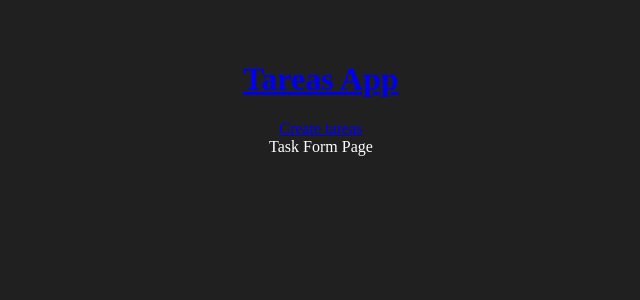
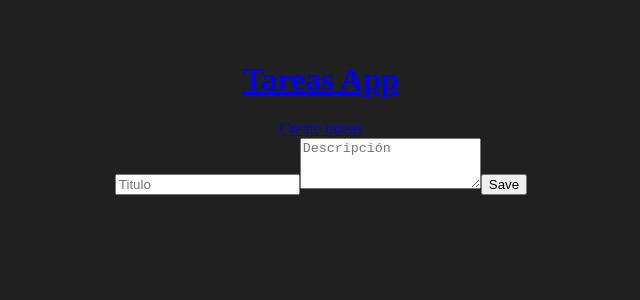
Before and after one commit to KurumiTokisaki453/ReactxDjango, a React (Vite) app in the folder frondend/: page /pages-form in a window 1280 px wide. Shown: the top 300 px of the page, without its empty margins (319-959 px from the left). Built offline with nearby package versions, Linux system fonts and the light colour scheme.

Commit message:
Crear y mostrar Tareas en pantalla

```diff
--- a/frondend/src/api/task.api.js
+++ b/frondend/src/api/task.api.js
@@ -1,7 +1,7 @@
-import axios from 'axios'
+import axios from "axios";
+const tasksApi = axios.create({
+  baseURL: 'http://127.0.0.1:8000/backend/urls-v1/task/'
+})
 
-export const getAllTasks = () => {
-  // axios.get('http://127.0.0.1:8000/backend/urls-v1/task/')
-  // axios.get('http://localhost:8000/backend/urls-v2/cliente/');
-  return axios.get('http://127.0.0.1:8000/backend/urls-v1/task/')
-}
+export const getAllTasks = () => tasksApi.get("/");
+export const createTask = (task) => tasksApi.post("/", task);
--- a/frondend/src/components/TaskCard.jsx
+++ b/frondend/src/components/TaskCard.jsx
@@ -1,8 +1,8 @@
-export function TaskCard({ tareas }) {
+export function TaskCard({ tarea }) {
   return (
-    <div key={tareas.id}>
-      <h1>{tareas.title}</h1>
-      <p>{tareas.descripcion}</p>
+    <div key={tarea.id}>
+      <h1>{tarea.title}</h1>
+      <p>{tarea.descripcion}</p>
     </div>
   )
 }
--- a/frondend/src/components/TasksList.jsx
+++ b/frondend/src/components/TasksList.jsx
@@ -9,14 +9,17 @@ export function TasksList() {
     async function loadTasks() {
       const resp = await getAllTasks();
       setTareas(resp.data)
+      console.log("Aquí abajo mi lista de arrays => [ {},{},...]");
       console.log(resp);
+      console.log("Aquí abajo mis datos a mostrar (TaskCard)");
+      console.log(resp.data);
     }
     loadTasks();
   }, []);
 
   return <div><br />
-    {tareas.map(tareas => (
-      <TaskCard tareas={tareas}/>
+    {tareas.map(tarea => (
+      <TaskCard key={tarea.id} tarea={tarea}/>
     ))}
     </div>
 }
--- a/frondend/src/pages/TaskFormPage.jsx
+++ b/frondend/src/pages/TaskFormPage.jsx
@@ -1,9 +1,42 @@
-
+import { useForm } from 'react-hook-form'
+import { createTask } from '../api/task.api';
+import { useNavigate } from 'react-router-dom'
 
 export function TaskFormPage() {
+  const {
+    register,
+    handleSubmit,
+    formState : {errors}
+  } = useForm();
+
+  const navegar = useNavigate();
+
+  const onSubmit = handleSubmit(async data => {
+    const responde = await createTask(data)
+    console.log("Aquí abajo de TaskFormPage.");
+    console.log(responde);
+    console.log("Aquí arriba de TaskFormPage.");
+    navegar("/pages");
+  })
+
   return (
-    <>
-    <div>Task Form Page</div>
-    </>
+    <div>
+      <form onSubmit={onSubmit}>
+        <input
+          type="text"
+          placeholder="Titulo"
+          {...register("title", { require: true })}
+        />
+        {errors.title && <span>ETítulo es requerido.</span>}
+
+        <textarea
+          rows="3"
+          placeholder="Descripción"
+          {...register("descripcion", { require : true })}
+          ></textarea>
+          {errors.descripcion && <span>Descripción es requerido </span> }
+        <button>Save</button>
+      </form>
+    </div>
   )
 }
```
Also changed, not shown: 1 other file (tests, documents, lock files or other folders).
